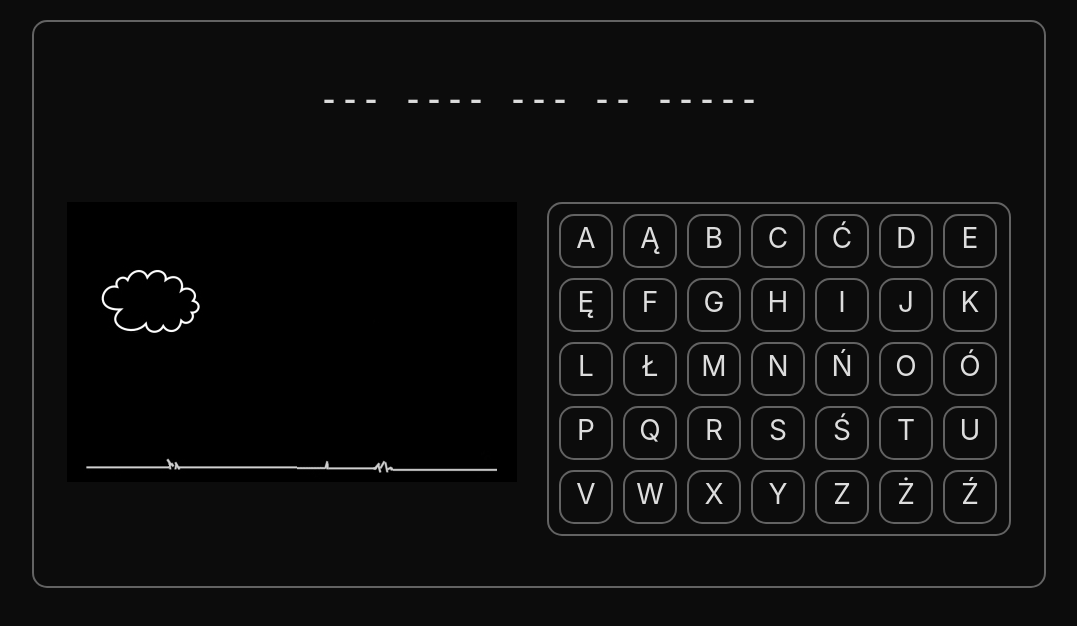
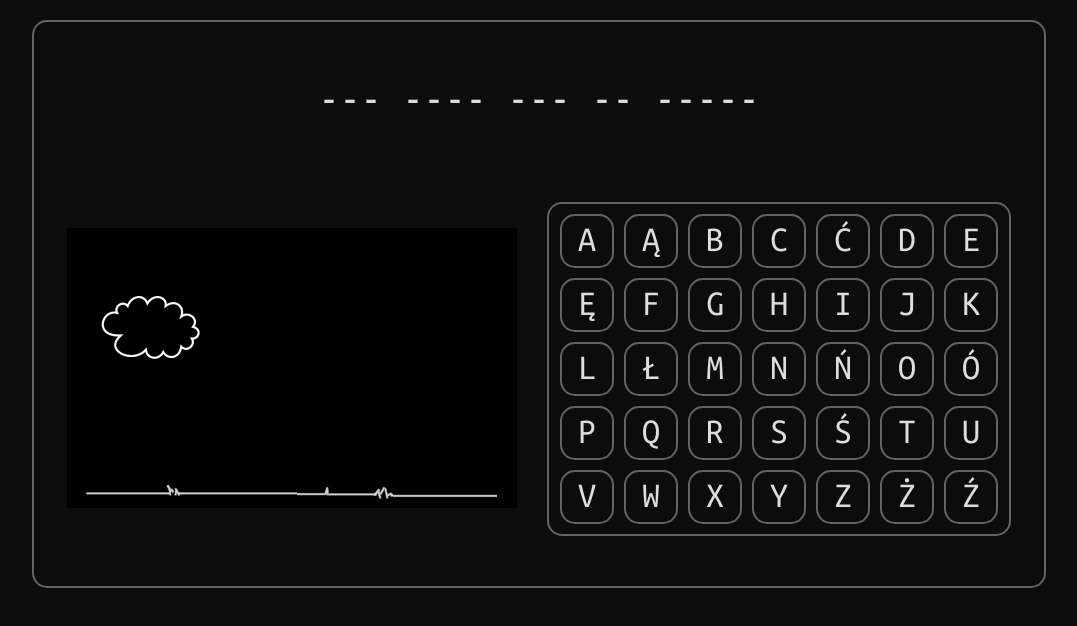
Before and after one commit to MaksymilianF/wisielec, a React (Create React App) app: page / in a window 1280 px wide. Shown: the top 626 px of the page, without its empty margins (101-1178 px from the left). Built offline with nearby package versions, Linux system fonts and the light colour scheme.

Commit message:
Tweak styling

```diff
--- a/src/App.css
+++ b/src/App.css
@@ -1,16 +1,13 @@
 .App {
-  font-size: 28px;
+  font-family: UbuntuMono;
   margin-top: 20px;
   margin-bottom: 20px;
   margin-left: auto;
   margin-right: auto;
   width: 1000px;
-  justify-self: center;
-  align-self: center;
 }
 
 .App-pswd {
-  font-family: UbuntuMono;
   text-align: center;
   margin-top: 50px;
   margin-bottom: 50px;
@@ -36,6 +33,8 @@
   width: 450px;
   margin: 15px;
   min-height: 280px;
+  margin-top: auto;
+  margin-bottom: auto;
 }
 
 .App-alph {
@@ -44,24 +43,34 @@
   width: 450px;
   margin: 15px;
   text-align: center;
+  justify-content: center;
   min-height: 280px;
 }
 
 .App-letter {
   width: 40px;
   height: 40px;
+  font-size: 36px;
   border-style: solid;
   border-width: 2px;
   border-color: rgb(99, 99, 99);
   border-radius: 15px;
   padding: 5px;
   margin: 5px;
+
 }
 
 .App-letter:hover {
   border-color: white;
   color: white;
   cursor: pointer;
+}
+
+.App-end-container {
+  font-size: 30px;
+  margin-left: auto;
+  margin-right: auto;
+  align-self: center;
 }
 
 .App-lose {
--- a/src/App.js
+++ b/src/App.js
@@ -38,7 +38,7 @@ function App() {
     'Darowanemu koniowi w zęby się nie zagląda',
     'Kuć żelazo póki gorące'
   ];
-  const [password, setPassword] = useState(sentences[Math.floor(Math.random() * sentences.length)]);
+  const [password] = useState(sentences[Math.floor(Math.random() * sentences.length)]);
   const [pswd, setPswd] = useState(convertPswdToHidden(password));
   const [imgCounter, setImgCounter] = useState(1);
   const [win, setWin] = useState(false);
@@ -93,7 +93,7 @@ function App() {
 
   function endGame() {
     return (
-      <div>
+      <div className='App-end-container'>
         {win ?
           <p className='App-win'>Gratulacje! Udało Ci się odgadnąć hasło.</p> :
           <p className='App-lose'>Niestety nie udało Ci się odgadnąć hasła.</p>
```
